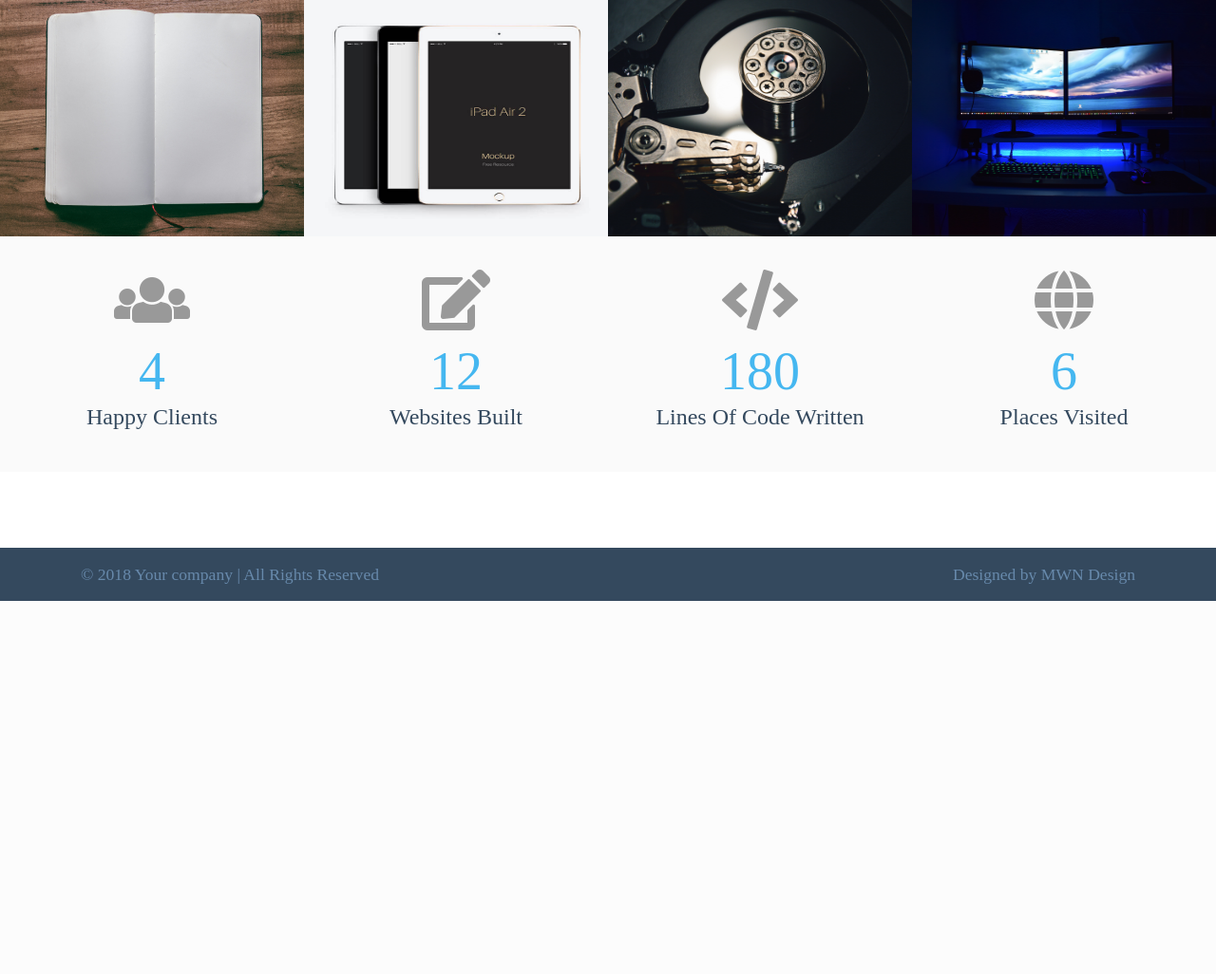
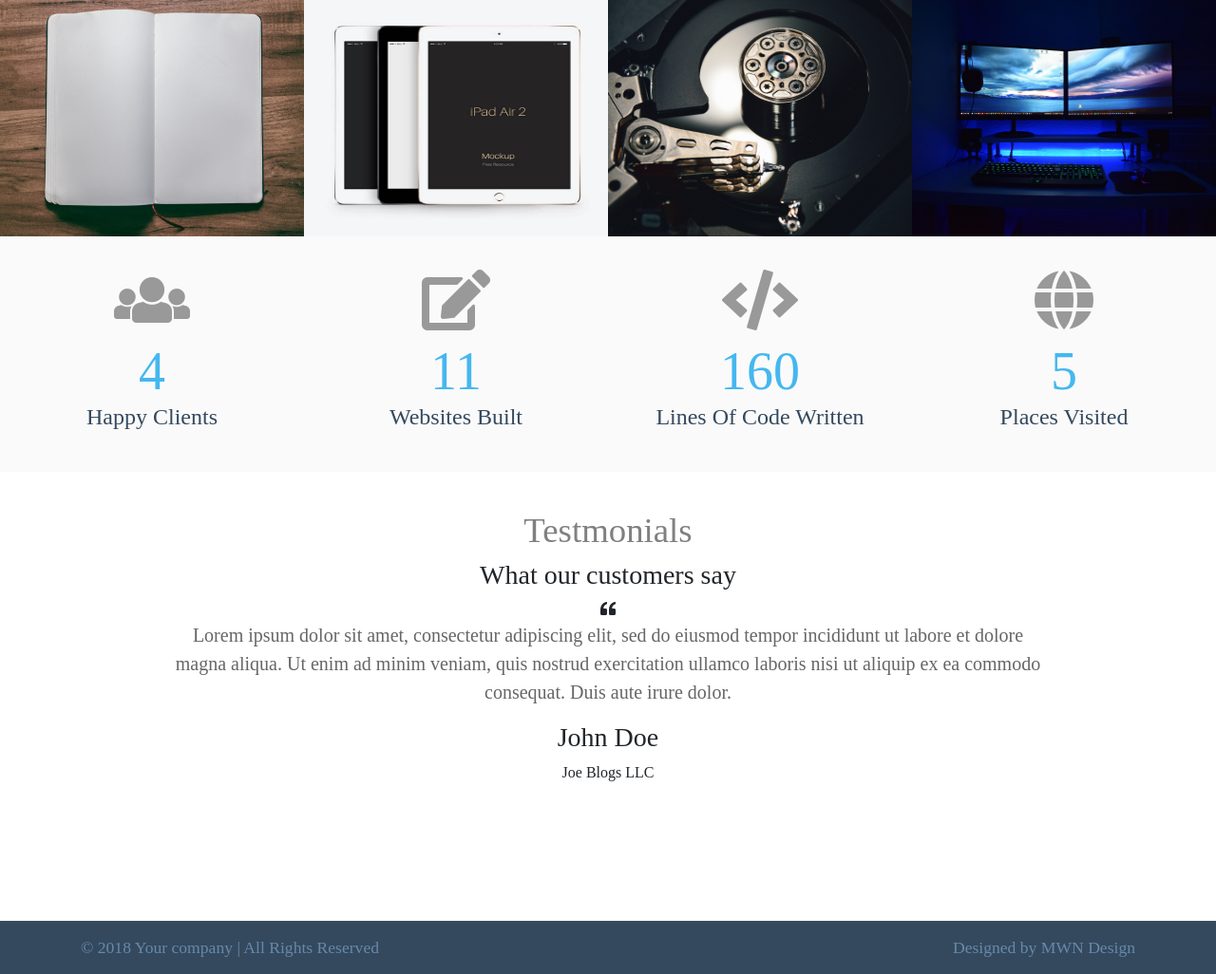
Before and after one commit to MattN1014/freshport, a PHP site: page / in a window 1280 px wide. Shown: the part 1942-2968 px from the top of the page at 95% size. Before the commit the page ends 2575 px from the top, so only its background shows below. Run offline with PHP 8.4, Linux system fonts and the light colour scheme; some web fonts are replaced.

Commit message:
Removed fadein from portfolio & add testimonails section
I have removed the fadeIn feature from the Portfolio section.

I have also added in the testimonails section code and the content

```diff
--- a/index.php
+++ b/index.php
@@ -126,8 +126,8 @@
 <section id="portfolio" class="portfolio">
 	<div class="container-fluid">
 		<div class="row">
-			<div class="item col-md-3 wow fadeIn" data-wow-duration="4s" data-wow-delay="0.6s">
-				<a href="" data-toggle="modal" data-target="my-port-item1">
+			<div class="item col-md-3">
+				<a href="" data-toggle="modal" data-target="#my-port-item1">
 					<img class="img-fluid" src="assets/img/port/item-1.jpg">
 					<div class="overlay">
 						<div class="content">
@@ -139,8 +139,8 @@
 					</div><!-- overlay -->
 				</a>
 			</div><!-- item -->
-			<div class="item col-md-3 wow fadeIn" data-wow-duration="4s" data-wow-delay="0.6s">
-				<a href="" data-toggle="modal" data-target="my-port-item2">
+			<div class="item col-md-3">
+				<a href="" data-toggle="modal" data-target="#my-port-item2">
 					<img class="img-fluid" src="assets/img/port/item-2.jpg">
 					<div class="overlay">
 						<div class="content">
@@ -154,8 +154,8 @@
 					</div><!-- overlay -->
 				</a>
 			</div><!-- item -->
-			<div class="item col-md-3 wow fadeIn" data-wow-duration="4s" data-wow-delay="0.6s">
-				<a href="" data-toggle="modal" data-target="my-port-item3">
+			<div class="item col-md-3">
+				<a href="" data-toggle="modal" data-target="#my-port-item3">
 					<img class="img-fluid" src="assets/img/port/item-3.jpg">
 					<div class="overlay">
 						<div class="content">
@@ -169,8 +169,8 @@
 					</div><!-- overlay -->
 				</a>
 			</div><!-- item -->
-			<div class="item col-md-3 wow fadeIn" data-wow-duration="4s" data-wow-delay="0.6s">
-				<a href="" data-toggle="modal" data-target="my-port-item4">
+			<div class="item col-md-3">
+				<a href="" data-toggle="modal" data-target="#my-port-item4">
 					<img class="img-fluid" src="assets/img/port/item-4.jpg">
 					<div class="overlay">
 						<div class="content">
@@ -184,8 +184,8 @@
 					</div><!-- overlay -->
 				</a>
 			</div><!-- item -->
-			<div class="item col-md-3 wow fadeIn" data-wow-duration="4s" data-wow-delay="0.6s">
-				<a href="" data-toggle="modal" data-target="my-port-item5">
+			<div class="item col-md-3">
+				<a href="" data-toggle="modal" data-target="#my-port-item5">
 					<img class="img-fluid" src="assets/img/port/item-5.jpg">
 					<div class="overlay">
 						<div class="content">
@@ -199,8 +199,8 @@
 					</div><!-- overlay -->
 				</a>
 			</div><!-- item -->
-			<div class="item col-md-3 wow fadeIn" data-wow-duration="4s" data-wow-delay="0.6s">
-				<a href="" data-toggle="modal" data-target="my-port-item6">
+			<div class="item col-md-3">
+				<a href="" data-toggle="modal" data-target="#my-port-item6">
 					<img class="img-fluid" src="assets/img/port/item-6.jpg">
 					<div class="overlay">
 						<div class="content">
@@ -214,8 +214,8 @@
 					</div><!-- overlay -->
 				</a>
 			</div><!-- item -->
-			<div class="item col-md-3 wow fadeIn" data-wow-duration="4s" data-wow-delay="0.6s">
-				<a href="" data-toggle="modal" data-target="my-port-item7">
+			<div class="item col-md-3">
+				<a href="" data-toggle="modal" data-target="#my-port-item7">
 					<img class="img-fluid" src="assets/img/port/item-7.jpg">
 					<div class="overlay">
 						<div class="content">
@@ -229,8 +229,8 @@
 					</div><!-- overlay -->
 				</a>
 			</div><!-- item -->
-			<div class="item col-md-3 wow fadeIn" data-wow-duration="4s" data-wow-delay="0.6s">
-				<a href="" data-toggle="modal" data-target="my-port-item8">
+			<div class="item col-md-3">
+				<a href="" data-toggle="modal" data-target="#my-port-item8">
 					<img class="img-fluid" src="assets/img/port/item-8.jpg">
 					<div class="overlay">
 						<div class="content">
@@ -283,4 +283,117 @@
 	</div><!-- container -->
 </section><!-- closes stats section -->
 
+<section id="testimonails" class="testimonials">
+	<div class="container text-center">
+		<header>
+			<h2 class="small-heading">
+				Testmonials
+			</h2>
+			<h3>
+				What our customers say
+			</h3>
+		</header>
+		<div class="icon">
+			<i class="fas fa-quote-left"></i>
+		</div><!-- icon -->
+		<div class="row">
+			<div class="col-md-10 mx-auto">
+				<div class="owl-carousel owl-theme testimonials-slider">
+					<div class="user">
+						<div class="quote">
+							<p class="lead">
+								Lorem ipsum dolor sit amet, consectetur adipiscing elit, sed do eiusmod tempor incididunt ut labore et dolore magna aliqua. Ut enim ad minim veniam, quis nostrud exercitation ullamco laboris nisi ut aliquip ex ea commodo consequat. Duis aute irure dolor.
+							</p>
+						</div><!-- quote -->
+						<div class="user-info">
+							<h3>
+								John Doe
+							</h3>
+							<span>
+								Joe Blogs LLC
+							</span>
+						</div>
+					</div><!-- user -->
+					<div class="user">
+						<div class="quote">
+							<p class="lead">
+								Lorem ipsum dolor sit amet, consectetur adipiscing elit, sed do eiusmod tempor incididunt ut labore et dolore magna aliqua. Ut enim ad minim veniam, quis nostrud exercitation ullamco laboris nisi ut aliquip ex ea commodo consequat. Duis aute irure dolor.
+							</p>
+						</div><!-- quote -->
+						<div class="user-info">
+							<h3>
+								John Doe
+							</h3>
+							<span>
+								Joe Blogs LLC
+							</span>
+						</div>
+					</div><!-- user -->
+					<div class="user">
+						<div class="quote">
+							<p class="lead">
+								Lorem ipsum dolor sit amet, consectetur adipiscing elit, sed do eiusmod tempor incididunt ut labore et dolore magna aliqua. Ut enim ad minim veniam, quis nostrud exercitation ullamco laboris nisi ut aliquip ex ea commodo consequat. Duis aute irure dolor.
+							</p>
+						</div><!-- quote -->
+						<div class="user-info">
+							<h3>
+								John Doe
+							</h3>
+							<span>
+								Joe Blogs LLC
+							</span>
+						</div>
+					</div><!-- user -->
+					<div class="user">
+						<div class="quote">
+							<p class="lead">
+								Lorem ipsum dolor sit amet, consectetur adipiscing elit, sed do eiusmod tempor incididunt ut labore et dolore magna aliqua. Ut enim ad minim veniam, quis nostrud exercitation ullamco laboris nisi ut aliquip ex ea commodo consequat. Duis aute irure dolor.
+							</p>
+						</div><!-- quote -->
+						<div class="user-info">
+							<h3>
+								John Doe
+							</h3>
+							<span>
+								Joe Blogs LLC
+							</span>
+						</div>
+					</div><!-- user -->
+					<div class="user">
+						<div class="quote">
+							<p class="lead">
+								Lorem ipsum dolor sit amet, consectetur adipiscing elit, sed do eiusmod tempor incididunt ut labore et dolore magna aliqua. Ut enim ad minim veniam, quis nostrud exercitation ullamco laboris nisi ut aliquip ex ea commodo consequat. Duis aute irure dolor.
+							</p>
+						</div><!-- quote -->
+						<div class="user-info">
+							<h3>
+								John Doe
+							</h3>
+							<span>
+								Joe Blogs LLC
+							</span>
+						</div>
+					</div><!-- user -->
+					<div class="user">
+						<div class="quote">
+							<p class="lead">
+								Lorem ipsum dolor sit amet, consectetur adipiscing elit, sed do eiusmod tempor incididunt ut labore et dolore magna aliqua. Ut enim ad minim veniam, quis nostrud exercitation ullamco laboris nisi ut aliquip ex ea commodo consequat. Duis aute irure dolor.
+							</p>
+						</div><!-- quote -->
+						<div class="user-info">
+							<h3>
+								John Doe
+							</h3>
+							<span>
+								Joe Blogs LLC
+							</span>
+						</div>
+					</div><!-- user -->
+				</div><!-- owl-carousel -->
+			</div>
+		</div><!-- row -->
+	</div><!-- container -->
+</section><!-- closes testimonails section -->
+
+<?php include'includes/modals/portfolio.php'; ?>
 <?php include'includes/footer.php'; ?>
```
